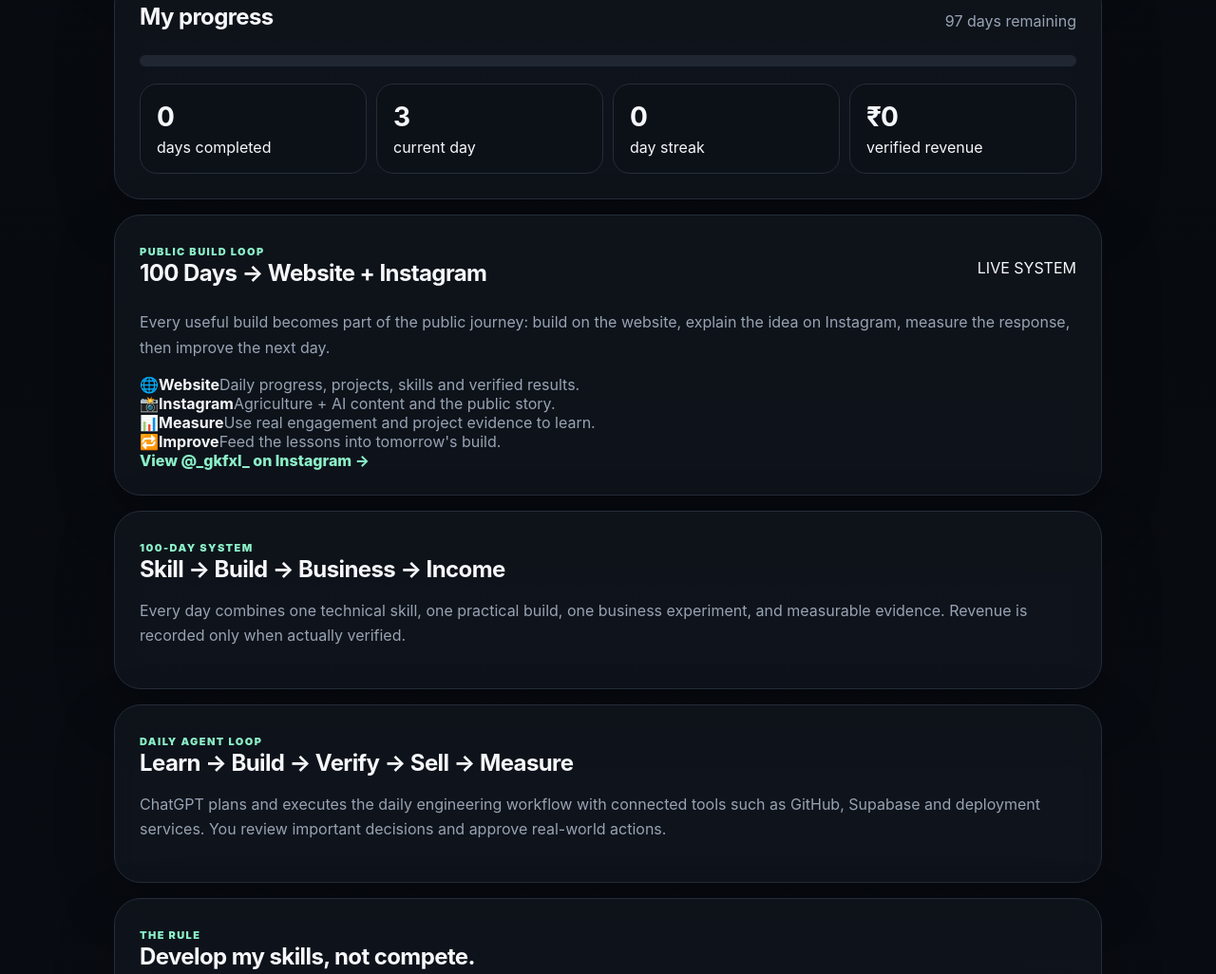
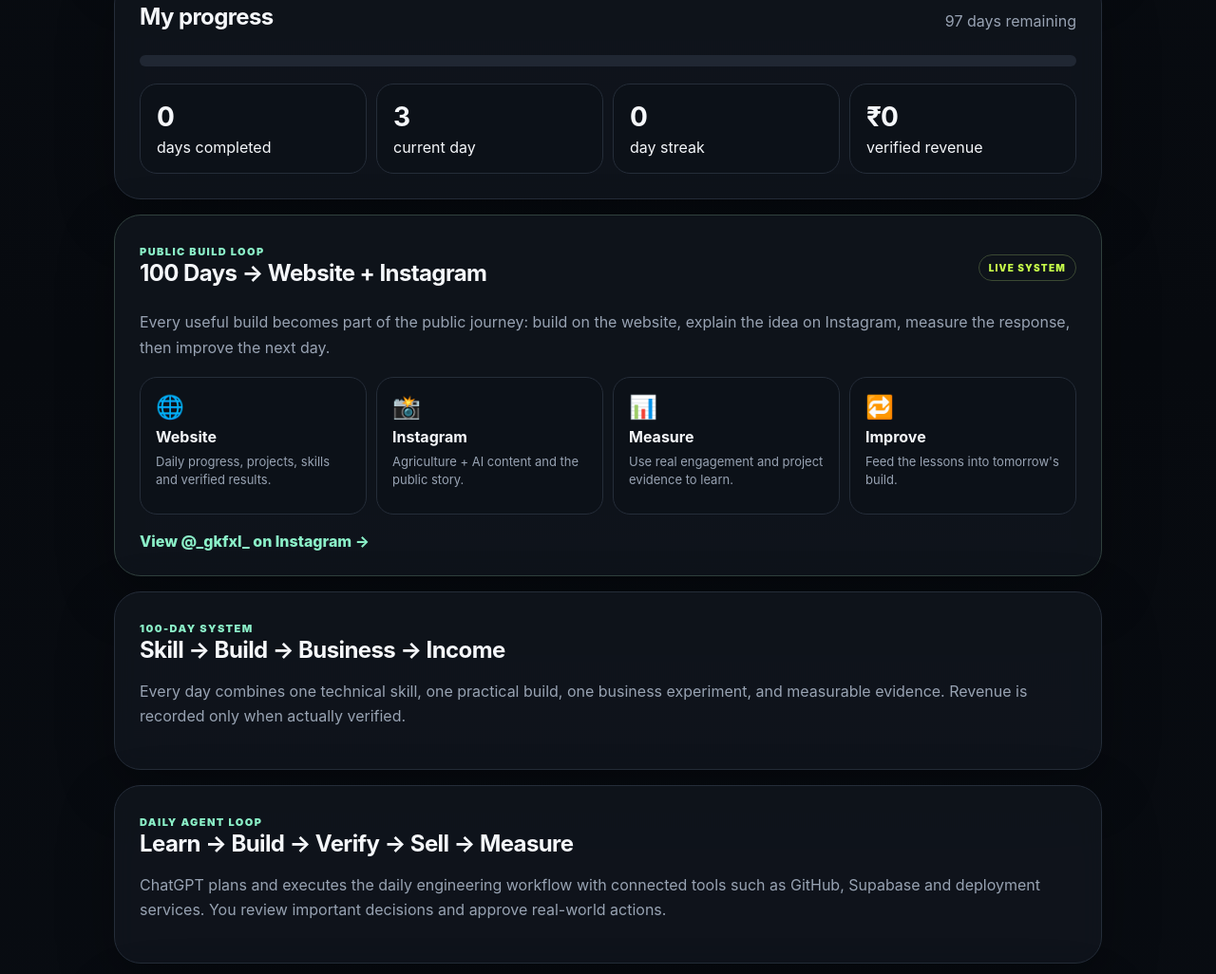
Before and after one commit to gokulmaniraj2008-collab/gokul-vs-sangeeth-100-days, a website built with Vite: page index.html in a window 1280 px wide. Shown: the part 1072-2098 px from the top of the page at 95% size. Built offline with nearby package versions, Linux system fonts and the light colour scheme.

Commit message:
style: add unified website and Instagram section

```diff
--- a/src/style.css
+++ b/src/style.css
@@ -38,3 +38,11 @@ a:hover{text-decoration:underline}
 @media(max-width:820px){.checklist{grid-template-columns:repeat(2,1fr)}}
 @media(max-width:600px){.wrap{padding:16px 14px 105px}.hero{padding:54px 0 28px}.hero h1{font-size:clamp(54px,17vw,82px)}.hero p{font-size:16px}.card{padding:20px;border-radius:22px}.daynum{font-size:44px}.project{margin-top:24px}.checklist{grid-template-columns:1fr 1fr}.item{min-height:78px}.metrics{grid-template-columns:1fr 1fr}.metric b{font-size:24px}.row{align-items:flex-start}}
 @media(max-width:390px){.checklist{grid-template-columns:1fr}.daynum{font-size:40px}.hero{padding-top:42px}}
+.social-card{border-color:#31413e}
+.live-dot{font-size:10px;font-weight:950;letter-spacing:.12em;color:var(--accent2);border:1px solid #3b4933;padding:7px 10px;border-radius:999px}
+.social-grid{display:grid;grid-template-columns:repeat(4,1fr);gap:10px;margin:18px 0}
+.social-box{display:flex;flex-direction:column;gap:7px;background:var(--panel2);border:1px solid var(--line);border-radius:18px;padding:16px;min-height:145px}
+.social-icon{font-size:24px}.social-box b{font-size:16px}.social-box .muted{font-size:13px;line-height:1.45}
+@media(max-width:820px){.social-grid{grid-template-columns:repeat(2,1fr)}}
+@media(max-width:600px){.social-grid{grid-template-columns:1fr 1fr}.live-dot{font-size:9px}}
+@media(max-width:390px){.social-grid{grid-template-columns:1fr}}
```
